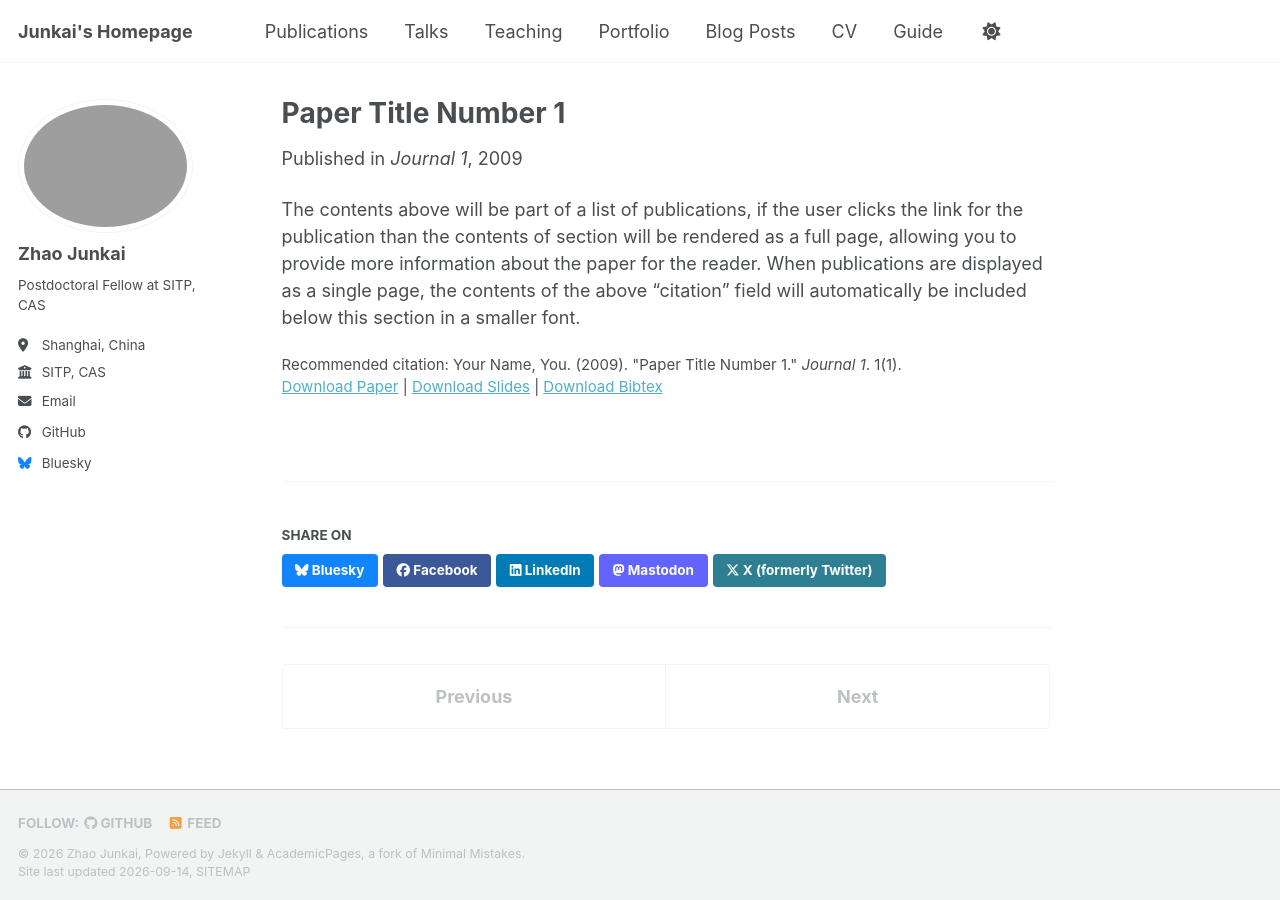
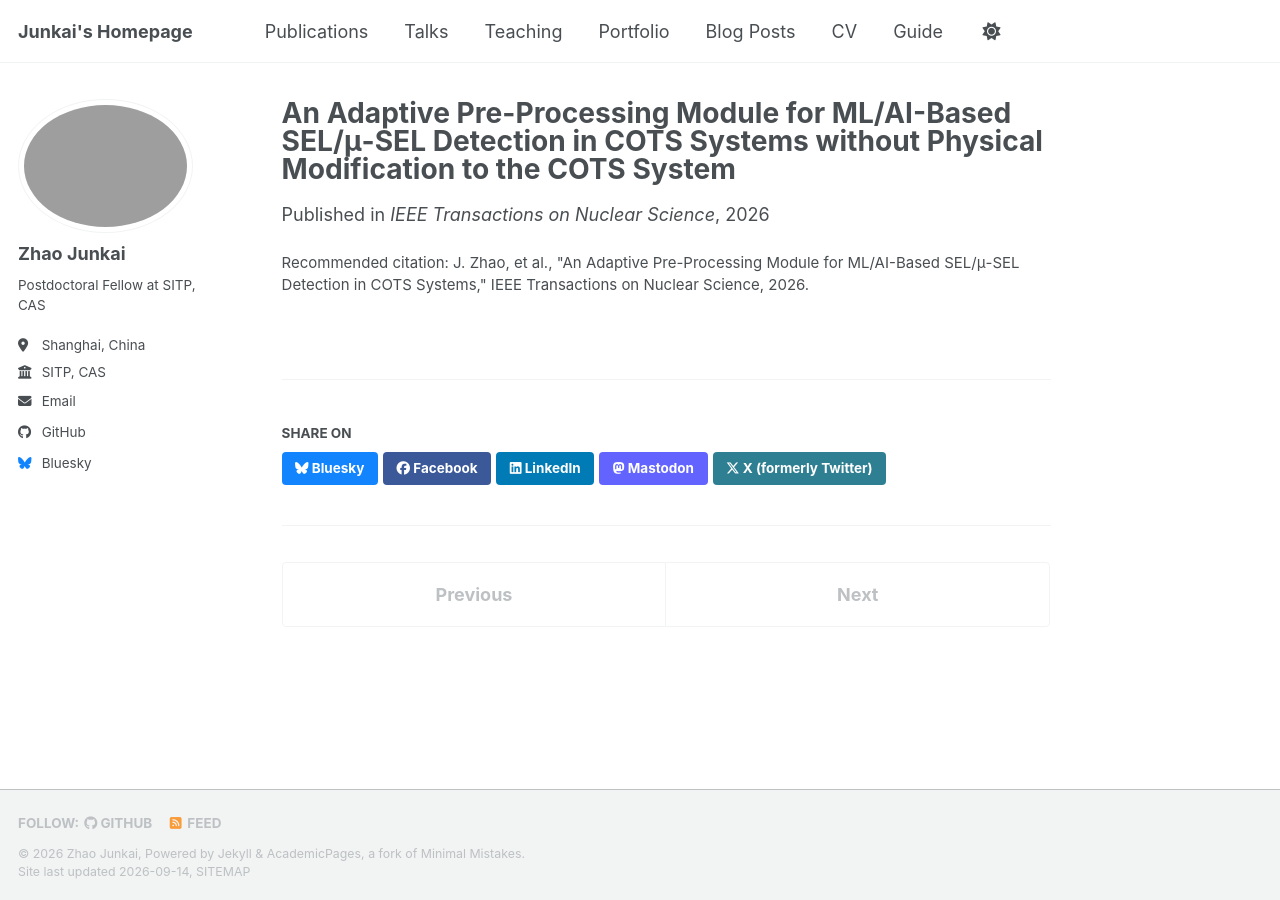
Before and after one commit to JK-hammer/junkai.github.io, a Jekyll site: the page built from _publications/2009-10-01-paper-title-number-1.md, in a window 1280 px wide. Built offline with Jekyll 4.4.1, drawn with Linux system fonts in a browser that asks for light colours; a style sheet for code colours, icons or effects is not loaded.

Commit message:
Update 2009-10-01-paper-title-number-1.md

```diff
--- a/_publications/2009-10-01-paper-title-number-1.md
+++ b/_publications/2009-10-01-paper-title-number-1.md
@@ -1,14 +1,11 @@
 ---
-title: "Paper Title Number 1"
+title: "An Adaptive Pre-Processing Module for ML/AI-Based SEL/μ-SEL Detection in COTS Systems without Physical Modification to the COTS System"
 collection: publications
 category: manuscripts
-permalink: /publication/2009-10-01-paper-title-number-1
-excerpt: 'This paper is about the number 1. The number 2 is left for future work.'
-date: 2009-10-01
-venue: 'Journal 1'
-slidesurl: 'https://academicpages.github.io/files/slides1.pdf'
-paperurl: 'https://academicpages.github.io/files/paper1.pdf'
-bibtexurl: 'https://academicpages.github.io/files/bibtex1.bib'
-citation: 'Your Name, You. (2009). &quot;Paper Title Number 1.&quot; <i>Journal 1</i>. 1(1).'
+permalink: /publication/2026-01-01-adaptive-preprocessing
+excerpt: 'An adaptive preprocessing module for ML/AI-based SEL detection.'
+date: 2026-01-01
+venue: 'IEEE Transactions on Nuclear Science'
+authors: 'J. Zhao, et al.'
+citation: 'J. Zhao, et al., "An Adaptive Pre-Processing Module for ML/AI-Based SEL/μ-SEL Detection in COTS Systems," IEEE Transactions on Nuclear Science, 2026.'
 ---
-The contents above will be part of a list of publications, if the user clicks the link for the publication than the contents of section will be rendered as a full page, allowing you to provide more information about the paper for the reader. When publications are displayed as a single page, the contents of the above "citation" field will automatically be included below this section in a smaller font.
```
